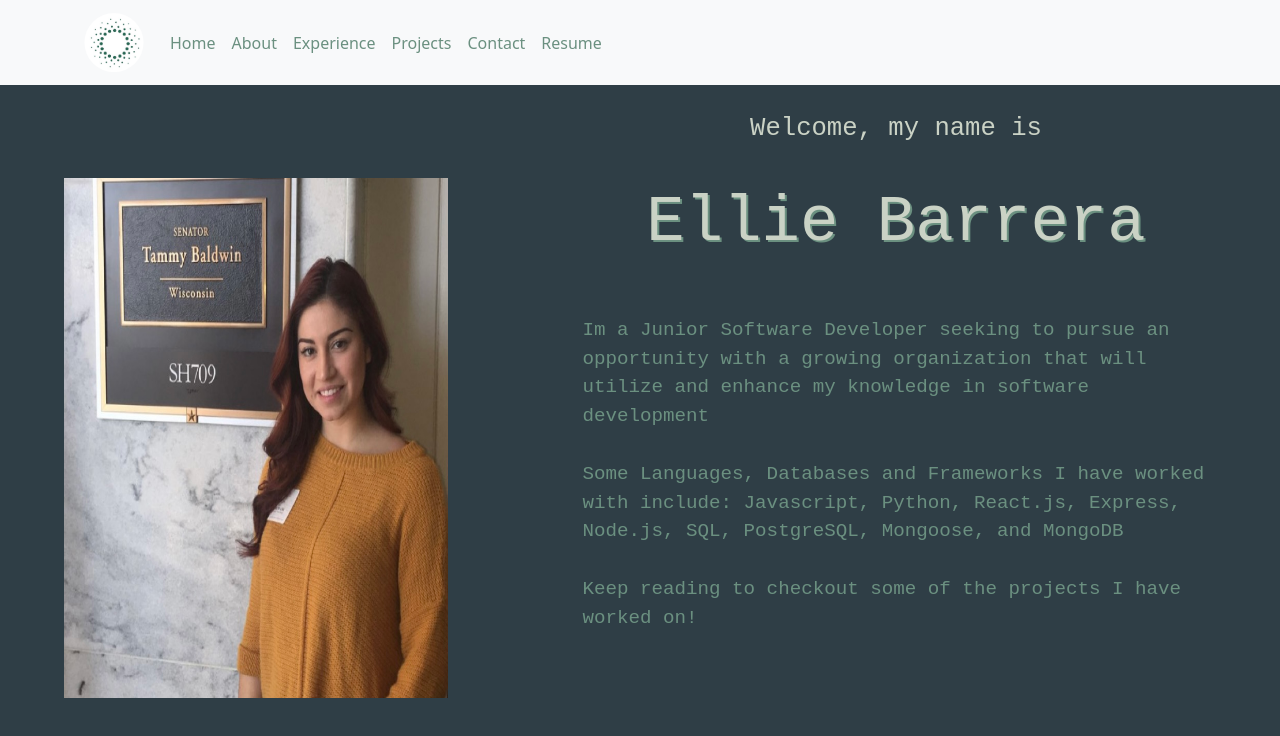
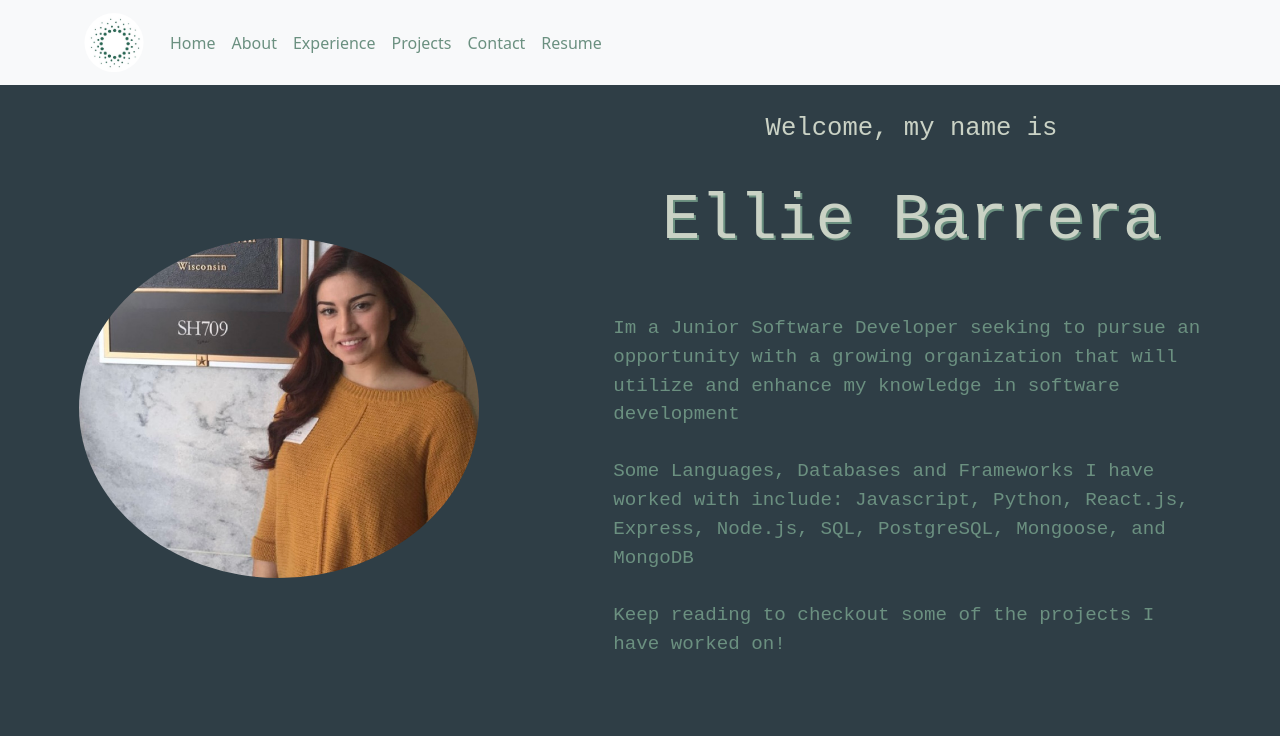
Before and after one commit to Elliediazz/Portfolio, a React (Create React App) app: page / in a window 1280 px wide. Shown: the top 736 px of the page. Built offline with nearby package versions, Linux system fonts and the light colour scheme.

Commit message:
edited profile pic

```diff
--- a/src/Styling/Components.css
+++ b/src/Styling/Components.css
@@ -51,9 +51,9 @@
     height: auto;
 }
 .profile {
-    /* clip-path: ellipse(245px 190px at 300px 290px); */
-    height: 65%;
-    width: 30%;
+    clip-path: ellipse(200px 170px at 215px 230px);
+    height: 400px;
+    width: 500px;
     margin: 10% 5% 5% 5%;
 }
 .greeting{
```
